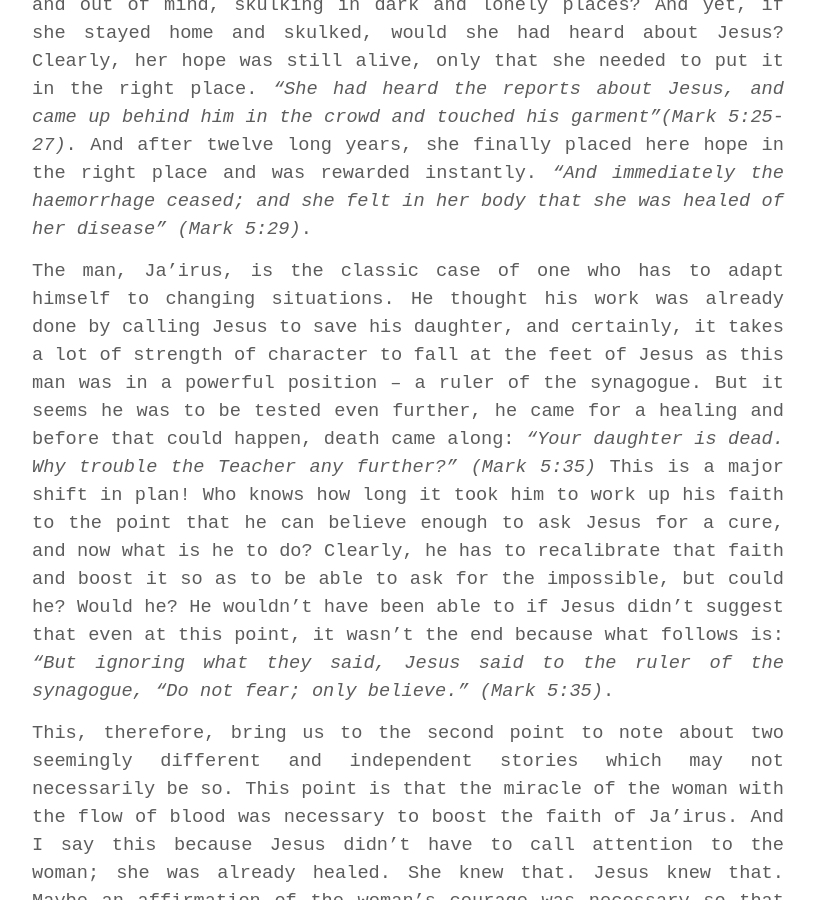
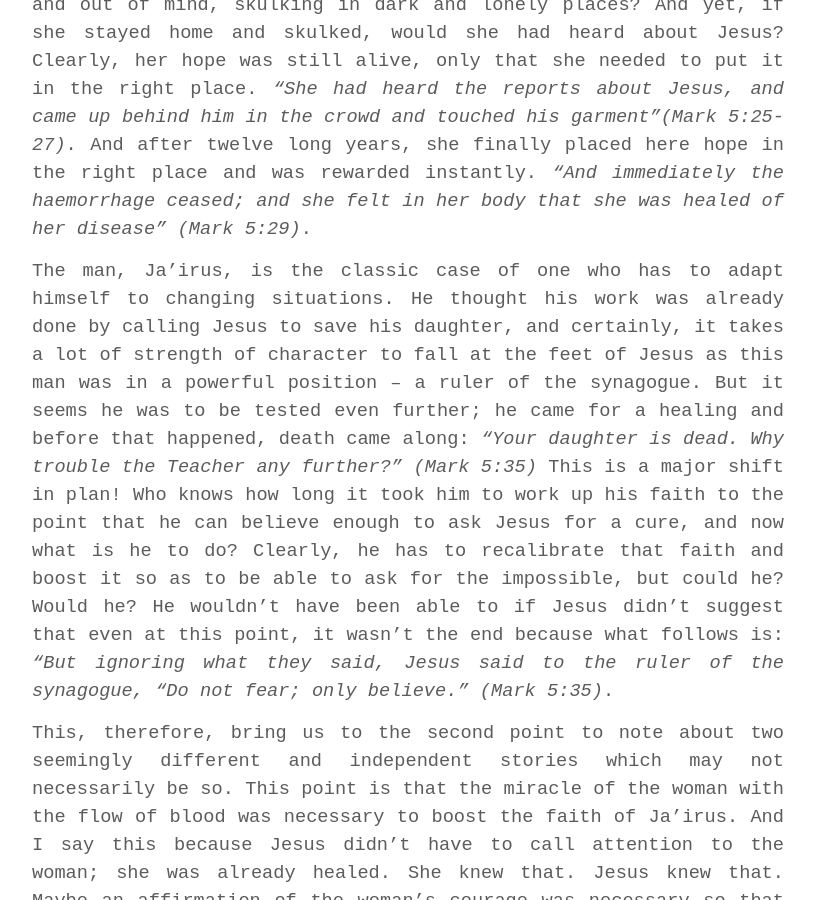
Before and after one commit to soulatcrossroad/dawnscribbler.github.io, a Jekyll site: the page built from _posts/2019-02-05-dead-end-is-not-the-end.md, in a window 1280 px wide and 900 px high, scrolled down 943 px. Shown: the whole window, without its empty margins (232-1047 px from the left). Built offline with Jekyll 4.4.1, drawn with Linux system fonts in a browser that asks for light colours; some web fonts are replaced.

Commit message:
Update 2019-02-05-dead-end-is-not-the-end.md

```diff
--- a/_posts/2019-02-05-dead-end-is-not-the-end.md
+++ b/_posts/2019-02-05-dead-end-is-not-the-end.md
@@ -41,8 +41,8 @@ The man, Ja’irus, is the classic case of one who has to adapt himself to
 changing situations. He thought his work was already done by calling Jesus to
 save his daughter, and certainly, it takes a lot of strength of character to
 fall at the feet of Jesus as this man was in a powerful position – a ruler of
-the synagogue. But it seems he was to be tested even further, he came for a
-healing and before that could happen, death came along: *"Your daughter is dead.
+the synagogue. But it seems he was to be tested even further; he came for a
+healing and before that happened, death came along: *"Your daughter is dead.
 Why trouble the Teacher any further?" (Mark 5:35)* This is a major shift in
 plan! Who knows how long it took him to work up his faith to the point that he
 can believe enough to ask Jesus for a cure, and now what is he to do? Clearly,
```
